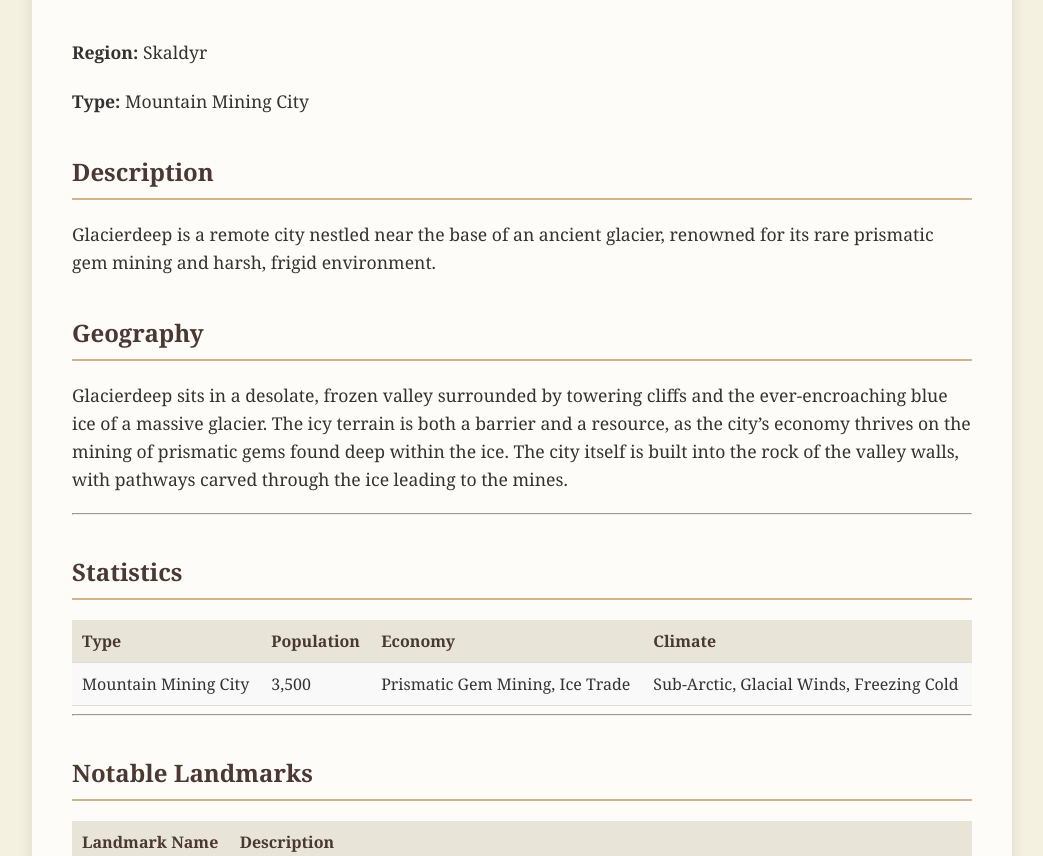
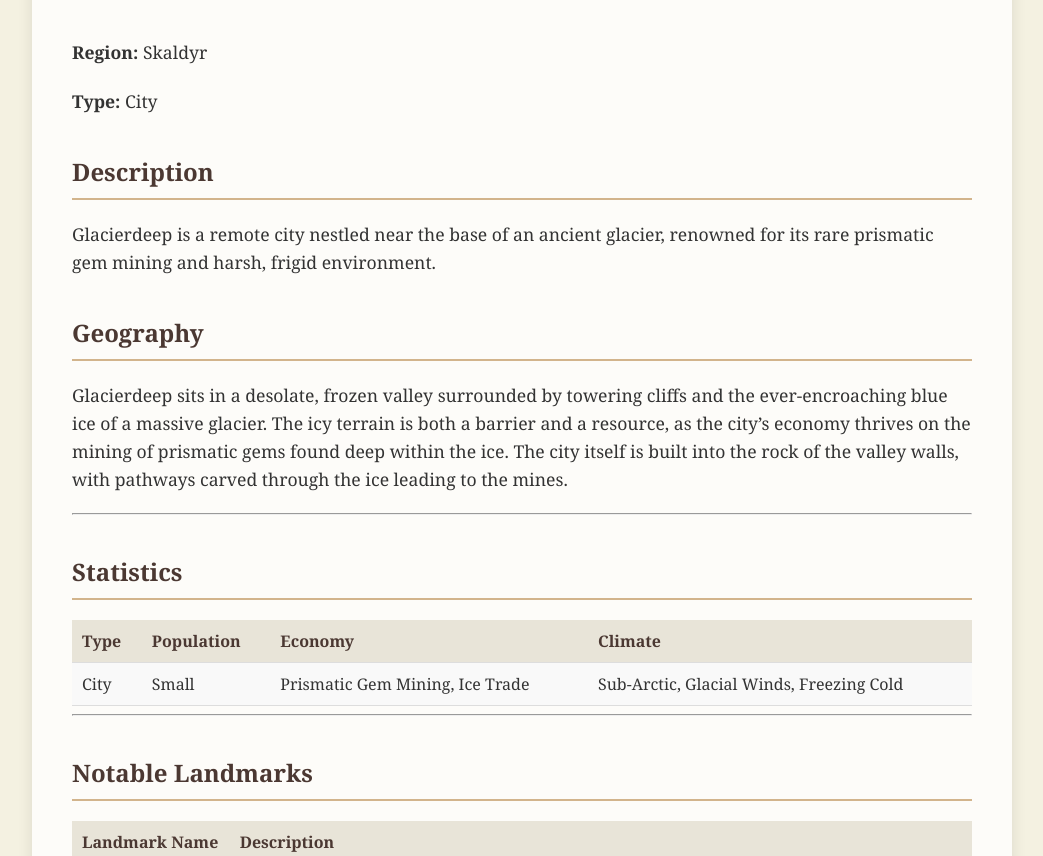
Before and after one commit to arcticblizzard/Myridia, a Jekyll site: the page built from locations/glacierdeep.md, in a window 1280 px wide and 1400 px high, cut to the strip 544-1400 px from the top of the window. Shown: the whole strip, without its empty margins (118-1161 px from the left). Built offline with Jekyll 4.4.1, drawn with Linux system fonts in a browser that asks for light colours.

Commit message:
Update glacierdeep.md

```diff
--- a/locations/glacierdeep.md
+++ b/locations/glacierdeep.md
@@ -1,11 +1,11 @@
 ---
 layout: location
 title: "Glacierdeep"
-image: "file-Jal9J8rcQt06pX2VSGpVLKJ9"
+image: "/assets/images/glacierdeep.jpg"
 permalink: /locations/glacierdeep/
 region: "Skaldyr"
-type: "Mountain Mining City"
-coordinates: {}
+type: "City"
+coordinates: "10352,1372"
 description: "Glacierdeep is a remote city nestled near the base of an ancient glacier, renowned for its rare prismatic gem mining and harsh, frigid environment."
 ---
 
@@ -19,7 +19,7 @@ Glacierdeep sits in a desolate, frozen valley surrounded by towering cliffs and
 
 | Type               | Population | Economy                      | Climate                           |
 |--------------------|------------|------------------------------|-----------------------------------|
-| Mountain Mining City | 3,500     | Prismatic Gem Mining, Ice Trade | Sub-Arctic, Glacial Winds, Freezing Cold |
+| City | Small     | Prismatic Gem Mining, Ice Trade | Sub-Arctic, Glacial Winds, Freezing Cold |
 
 ---
 
```
